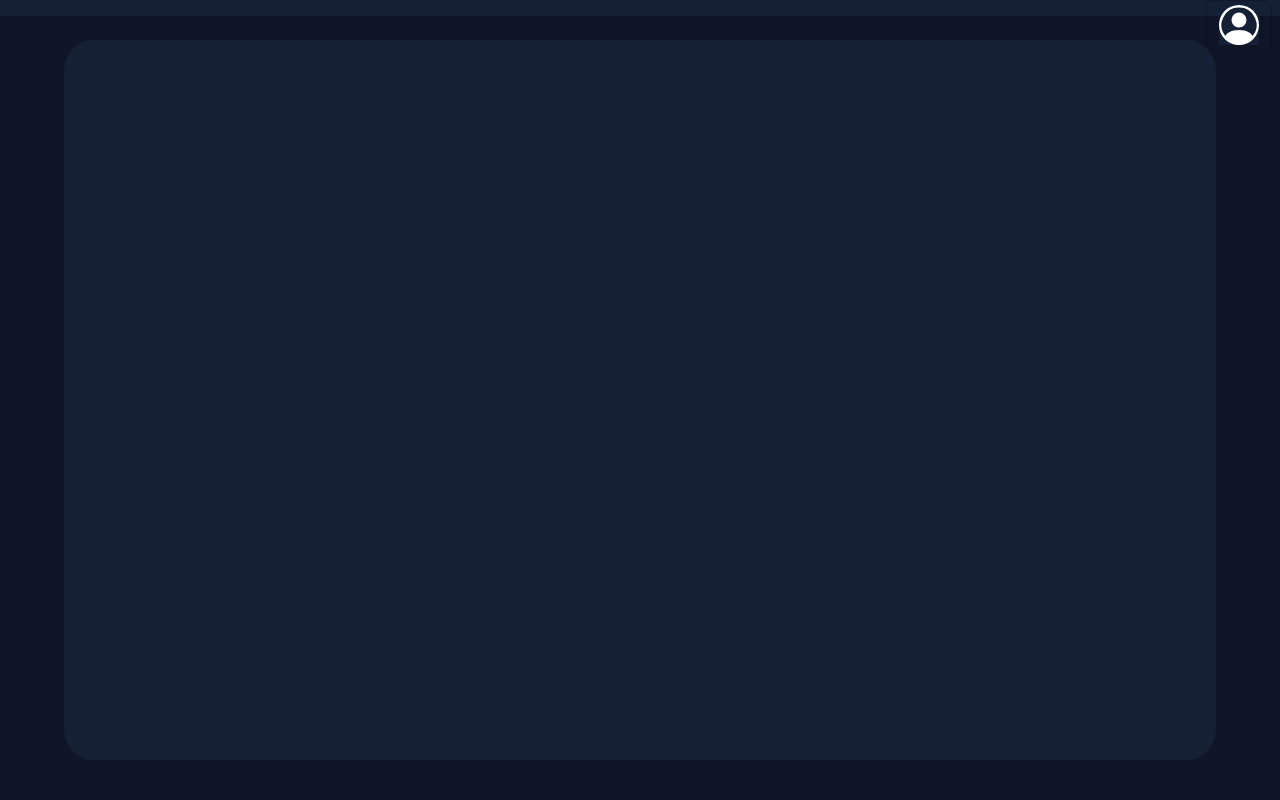
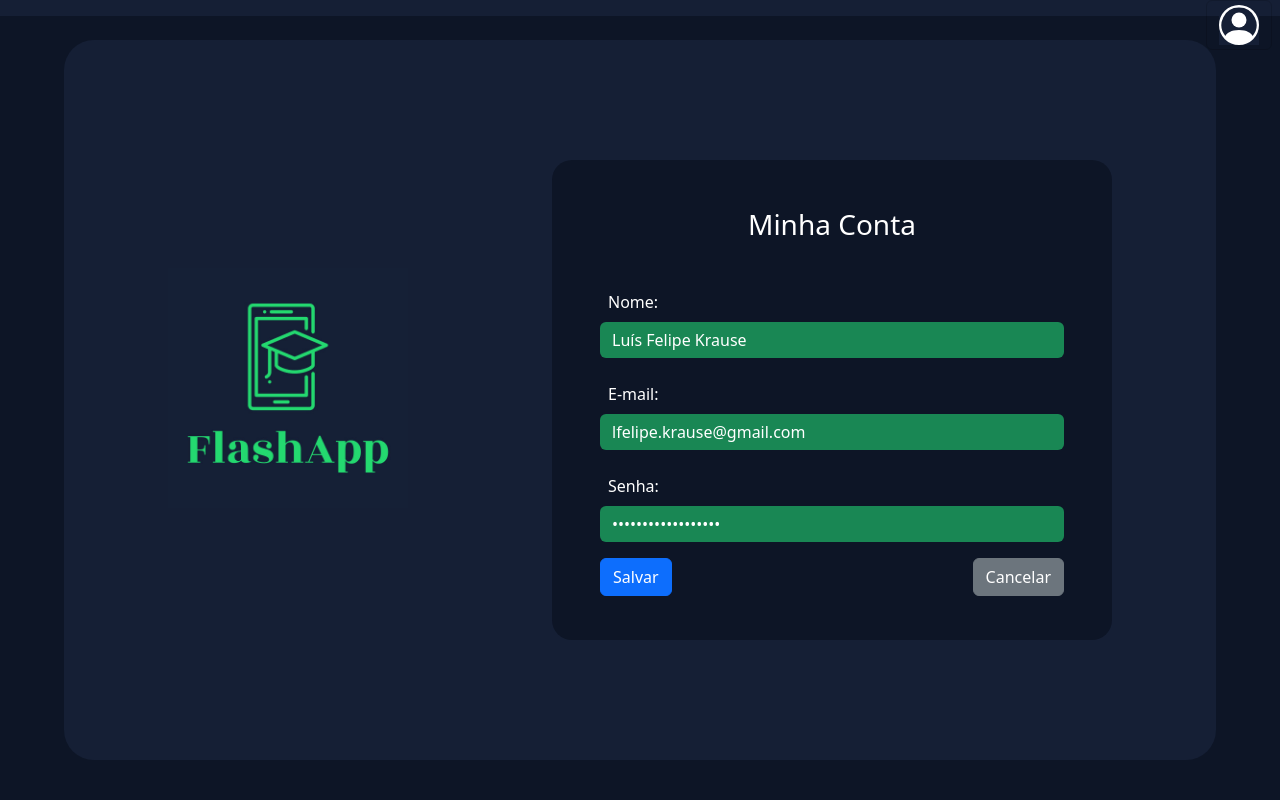
Before and after one commit to LuisFelipeKrause/FlashApp_WebMobile, a Django app: page /account/ in a window 1280 px wide. Run offline with Django 5.2, Linux system fonts and the light colour scheme; some libraries are stand-ins or nearby versions.

Commit message:
Estilização da tela de editar perfil pronta

```diff
--- a/FlashApp/myApp/login_app/static/login_app/css/styles.css
+++ b/FlashApp/myApp/login_app/static/login_app/css/styles.css
@@ -126,3 +126,27 @@
 }
 
 /*PÁGINA DE EDITAR PERFIL*/
+#container-principal {
+    display: flex;
+    justify-content: center;
+    align-items: center;
+}
+#container-perfil {
+    width: 100%;
+}
+#card-perfil {
+    background-color: #0D1526;
+    width: 70vh;
+    padding: 5vh;
+    height: 60vh;
+    border-radius: 20px;
+}
+.logo {
+    margin-right: 18vh;
+    height: 30vh;
+    width: auto;
+}
+#label-perfil {
+    background-color: #0D1526;
+    padding: 1vh;
+}
--- a/FlashApp/myApp/templates/deck_app/infoDeck.html
+++ b/FlashApp/myApp/templates/deck_app/infoDeck.html
@@ -8,7 +8,7 @@
 {% block conteudo %}
     <div class="container">
         <div id="header-cards" class="">
-            <h1>{{request}}</h1>
+            <h1>{{deck}}</h1>
             <div id="btns-revisar-addcard">
                 <a id="btn-addDeck" href="/decks/infodeck/revisar/{{deck.id}}/">
                     <svg xmlns="http://www.w3.org/2000/svg" width="30" height="30" fill="blue" class="bi bi-play-fill" viewBox="0 0 16 16">
--- a/FlashApp/myApp/templates/login_app/perfil.html
+++ b/FlashApp/myApp/templates/login_app/perfil.html
@@ -6,5 +6,32 @@
 {% block importar_css %}<link rel="stylesheet" href="{% static 'login_app/css/styles.css' %}">{% endblock %}
 
 {% block conteudo %}
-
+<div id="container-principal">
+    <div class="text-center mb-4">
+        <img src="../static/login_app/img/LogoV3.png" alt="FlashApp Logo" class="logo">
+    </div>
+    <div id="container-perfil">
+        <div id="card-perfil">
+            <h3 id="label-perfil" class="text-center text-white mb-4">Minha Conta</h3>
+            <form>
+                <div id="label-perfil" class="form-group">
+                    <label id="label-perfil" class="text-white" for="name">Nome:</label>
+                    <input type="text" class="form-control bg-success text-white border-0" id="name" value="Luís Felipe Krause">
+                </div>
+                <div id="label-perfil" class="form-group">
+                    <label id="label-perfil" class="text-white" for="email">E-mail:</label>
+                    <input type="email" class="form-control bg-success text-white border-0" id="email" value="lfelipe.krause@gmail.com">
+                </div>
+                <div id="label-perfil" class="form-group">
+                    <label id="label-perfil" class="text-white" for="password">Senha:</label>
+                    <input type="password" class="form-control bg-success text-white border-0" id="password" value="******************">
+                </div>
+                <div id="label-perfil" class="d-flex justify-content-between">
+                    <button type="submit" class="btn btn-primary">Salvar</button>
+                    <button type="button" class="btn btn-secondary">Cancelar</button>
+                </div>
+            </form>
+        </div>
+</div>
+</div>
 {% endblock %}
```
Also changed, not shown: FlashApp/myApp/templates/revisar_app/revisao.html (+23 -23 lines).
